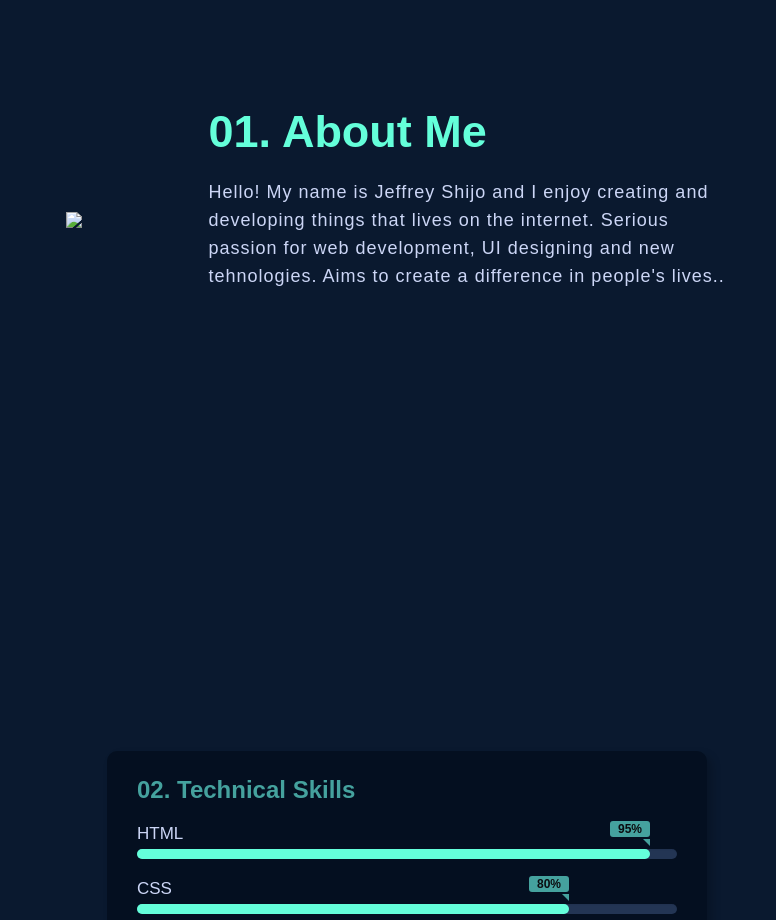
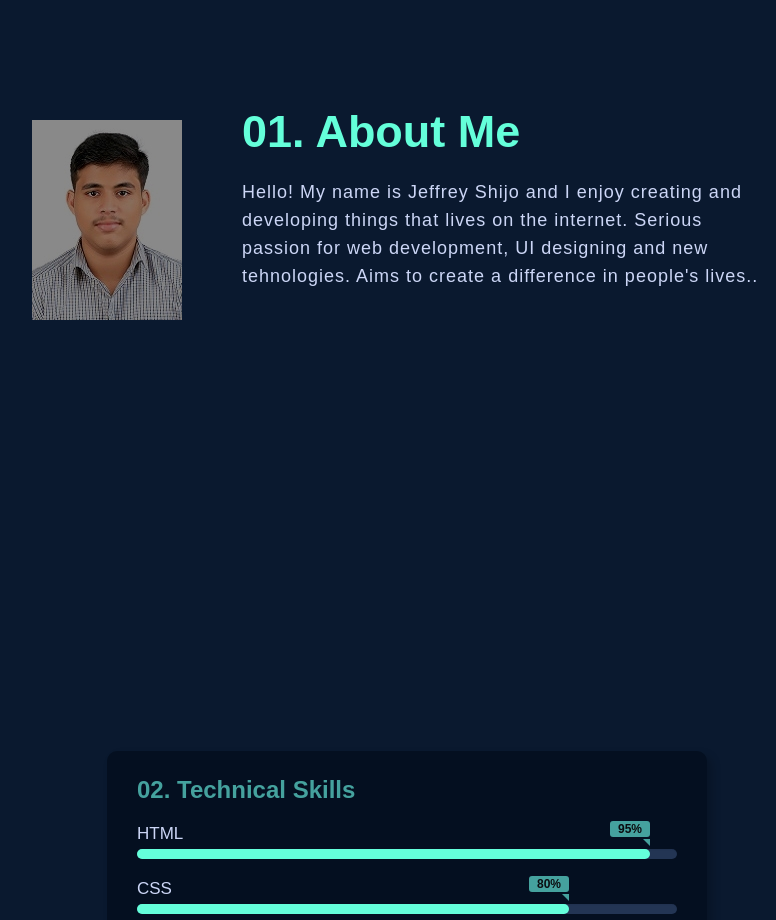
Before and after one commit to jeffreyshijo/Jeffrey-Shijo, a plain HTML site: page index.html in a window 1280 px wide. Shown: the part 980-1900 px from the top of the page, without its empty margins (233-1009 px from the left). Drawn offline with Linux system fonts and the light colour scheme.

Commit message:
Update index.html

```diff
--- a/index.html
+++ b/index.html
@@ -44,7 +44,7 @@
 <!---about-->
        <section id="about">
            <div class="content">
-               <img src="images/jeffrey.jpg">
+               <img src="jeffrey.jpg">
                <div class="text">
                    <h1>01. About Me </h1>
 
```
